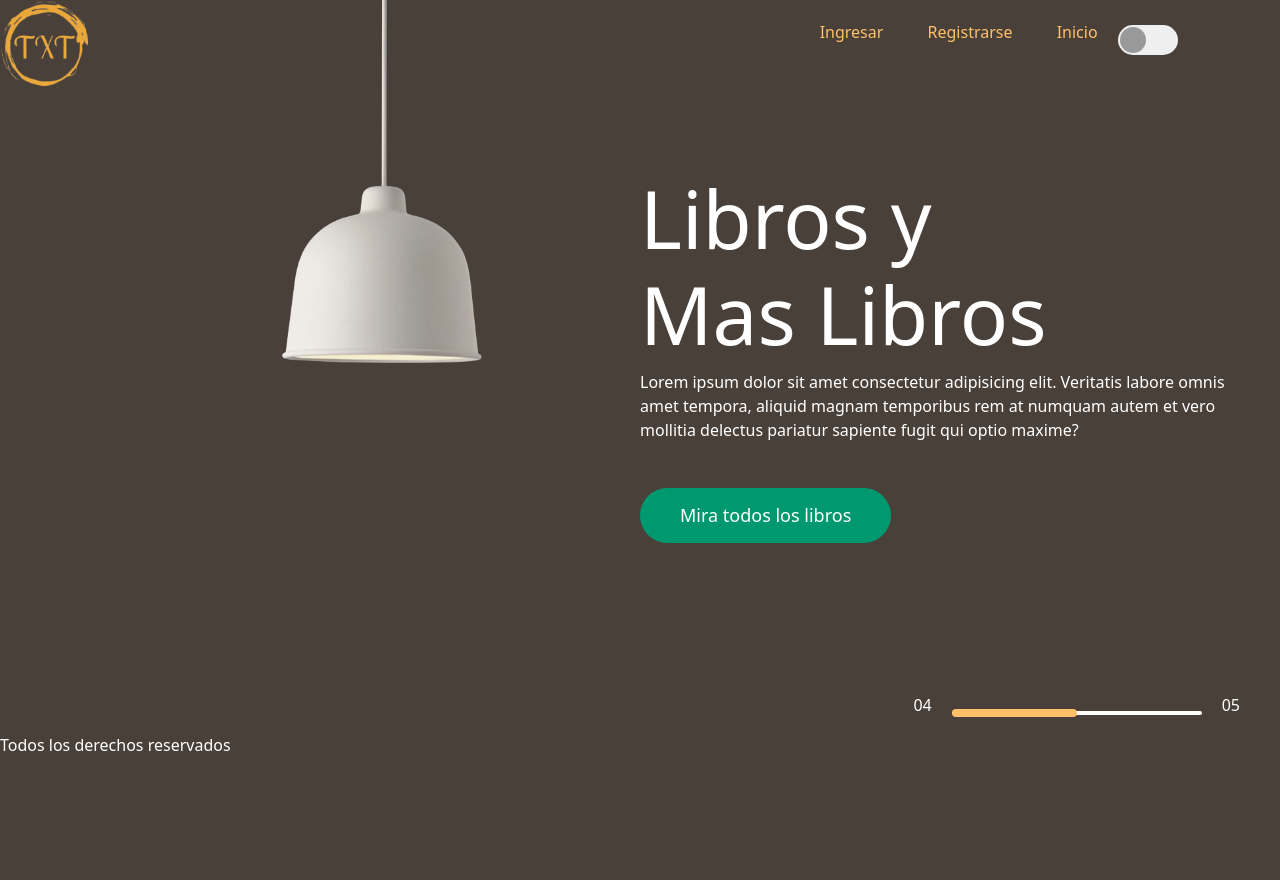
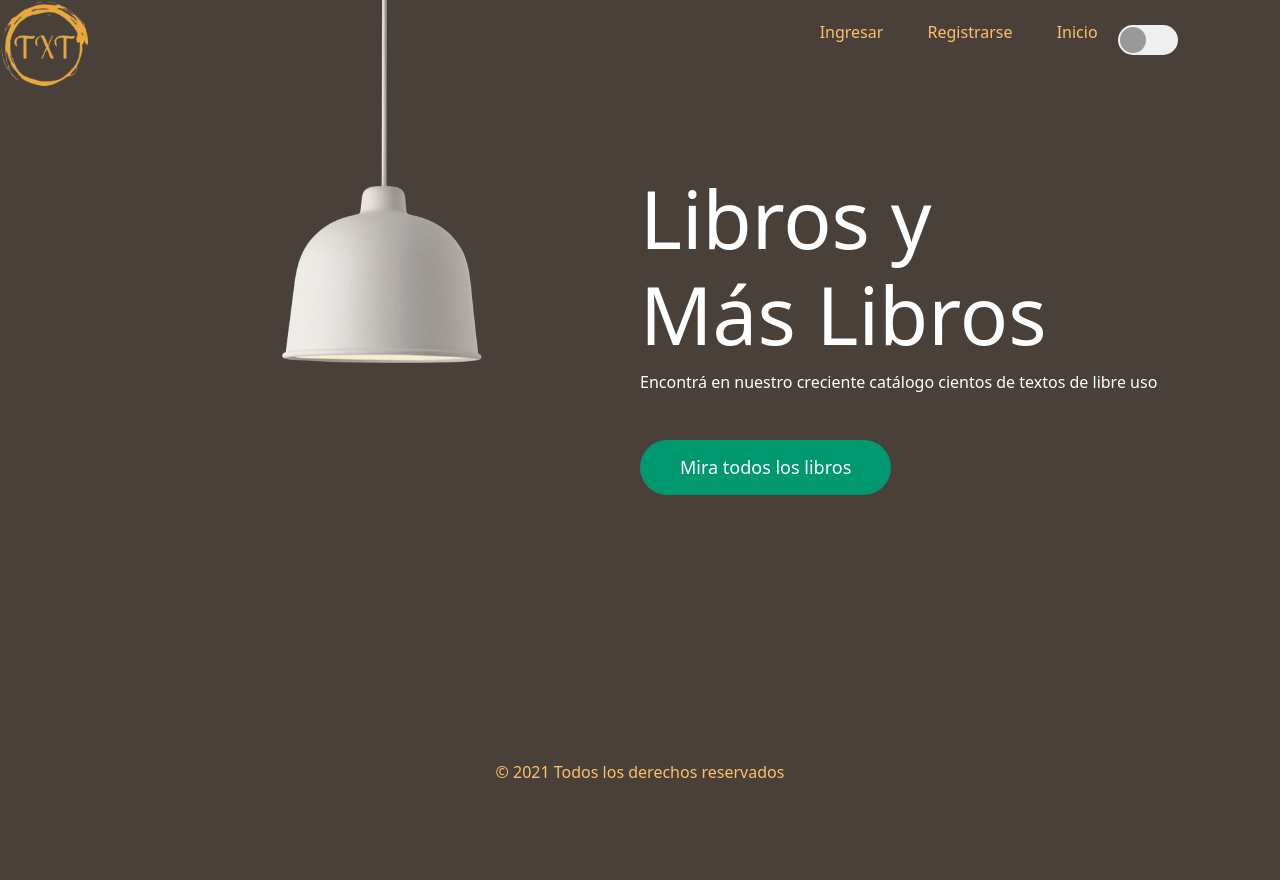
Before and after one commit to PPROF2-2022ProgWeb/g18-aula2-textoxtexto-g18, a PHP site: page / in a window 1280 px wide. Run offline with PHP 8.4, Linux system fonts and the light colour scheme.

Commit message:
modificado index.html (#20)

```diff
--- a/css/style.css
+++ b/css/style.css
@@ -1,6 +1,10 @@
 .navbar{
     background-color: #4A403A ;
 }
+body{
+    overflow: hidden;
+    }
+
 .logo{
     position: absolute;
     height: 10%;
@@ -330,3 +334,13 @@ body{
         box-shadow: 0 0 0 0 rgba(256, 256, 256, 0);
     }
 }
+::-webkit-scrollbar {
+    display: none;
+}
+.pie {
+    position: fixed;
+  left: 0;
+  bottom: 0;
+  width: 100%;
+  text-align: center;
+    color: #FFC069}
--- a/index.html
+++ b/index.html
@@ -10,7 +10,7 @@
     <meta name="keywords" content="libro, compartir, comunitaria, biblioteca, gratis, subida">
     <link rel="stylesheet" href="css/style.css">
     <link href="https://cdn.jsdelivr.net/npm/bootstrap@5.1.3/dist/css/bootstrap.min.css" rel="stylesheet" integrity="sha384-1BmE4kWBq78iYhFldvKuhfTAU6auU8tT94WrHftjDbrCEXSU1oBoqyl2QvZ6jIW3" crossorigin="anonymous">
-    <title>Incio</title>
+    <title>Inicio</title>
     <link rel="shortcut icon" href="img/icono-logo.ico" />
 </head>
 
@@ -34,24 +34,14 @@
         </div>
 
         <div class="text-container">
-            <h1>Libros y <br> Mas Libros</h1>
-            <p>Lorem ipsum dolor sit amet consectetur adipisicing elit.
-                Veritatis labore
-                omnis amet tempora, aliquid magnam temporibus rem at
-                numquam autem et
-                vero mollitia delectus pariatur sapiente fugit qui optio
-                maxime?
+            <h1>Libros y <br> Más Libros</h1>
+            <p>Encontrá en nuestro creciente catálogo cientos de textos de libre uso
             </p>
             <a href="login.html">Mira todos los libros</a>
             <div class="control">
-                <p>04</p>
-                <div class="line">
-                    <span></span>
-                </div>
-                <p>05</p>
-            </div>
+
         </div>
-        <footer>Todos los derechos reservados</footer>
+        <footer class="pie"><p>&copy; 2021 Todos los derechos reservados</footer></p>
     </div>
     <script>
         var btn = document.getElementById("btn")
```
Also changed, not shown: login.html (+10 -0 lines), mensaje.html (renamed from mansaje.html, +10 -0 lines), password-reset.html (+11 -0 lines), register.html (+8 -0 lines), sobre-nosotros.html (+9 -0 lines).
